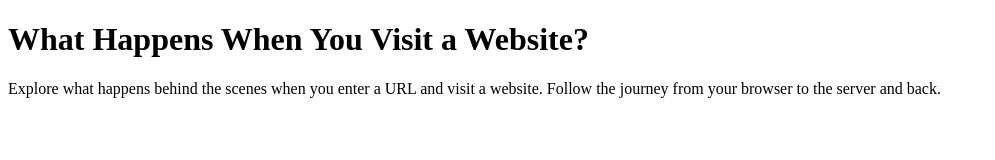
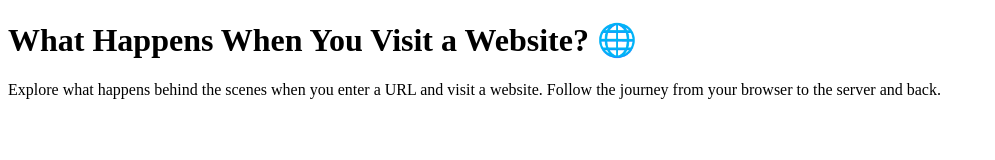
Before and after one commit to jamcgowe04/what-happens-when-you-visit-a-website, a plain HTML site: page index.html in a window 1280 px wide. Shown: the whole page, without its empty margins (0-995 px from the left). Drawn offline with Linux system fonts and the light colour scheme.

Commit message:
Update index.html

```diff
--- a/index.html
+++ b/index.html
@@ -7,7 +7,7 @@
 </head>
 <body>
     <header>
-        <h1>What Happens When You Visit a Website?</h1>
+        <h1>What Happens When You Visit a Website? 🌐</h1>
     </header>
 
     <main>
```
